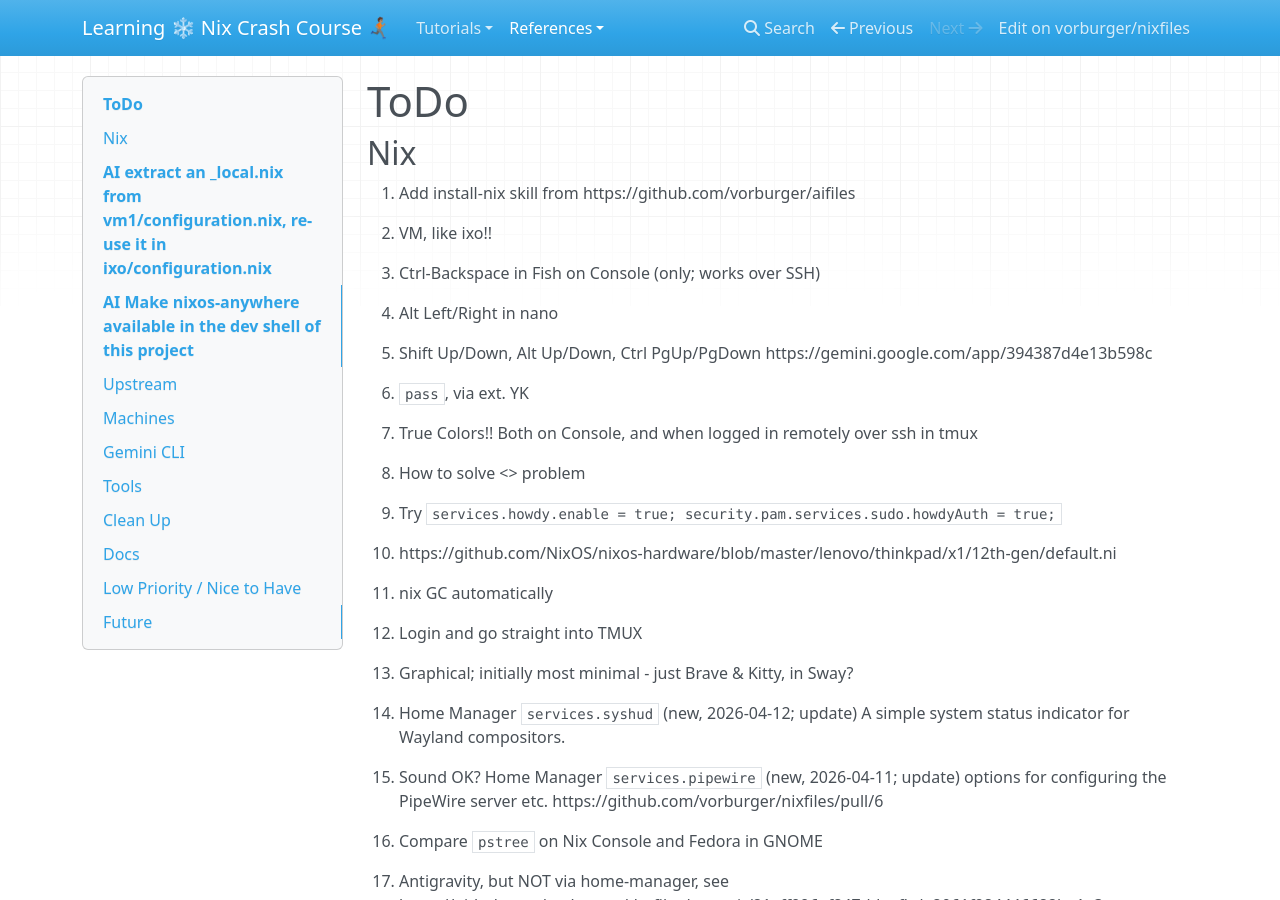
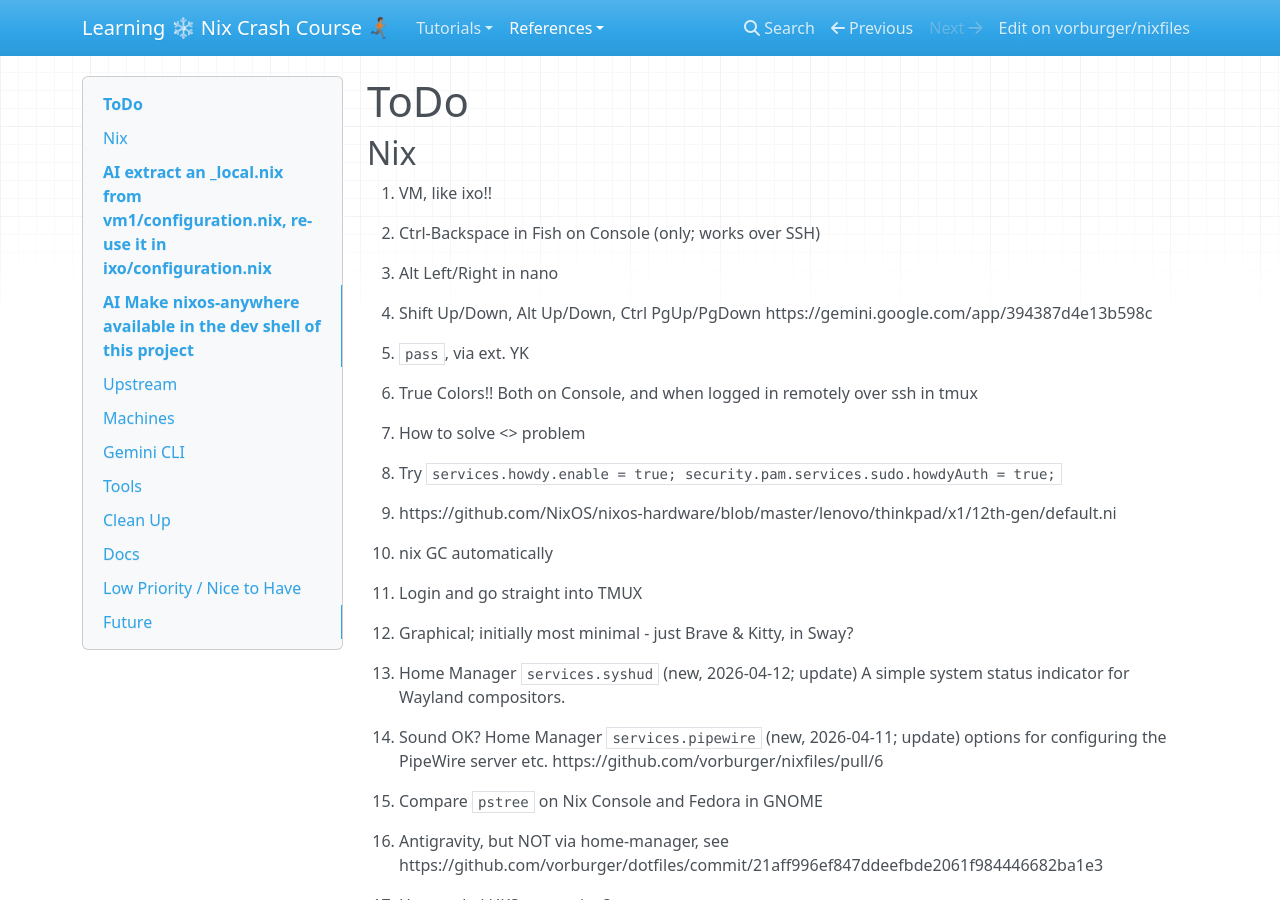
Before and after one commit to vorburger/nixfiles, an MkDocs documentation site: the page built from docs/docs/ToDo.md, in a window 1280 px wide and 900 px high. Built offline with MkDocs 1.6.1, drawn with Linux system fonts in a browser that asks for light colours; nearby versions of some CDN libraries.

```diff
--- a/docs/docs/ToDo.md
+++ b/docs/docs/ToDo.md
@@ -1,8 +1,6 @@
 # ToDo
 
 ## Nix
-
-1. Add install-nix skill from https://github.com/vorburger/aifiles
 
 1. VM, like ixo!!
 
```
Also changed, not shown: .agents/skills/install-nix/SKILL.md (deleted), .agents/skills/nix-update/SKILL.md (deleted), 6 other files.
